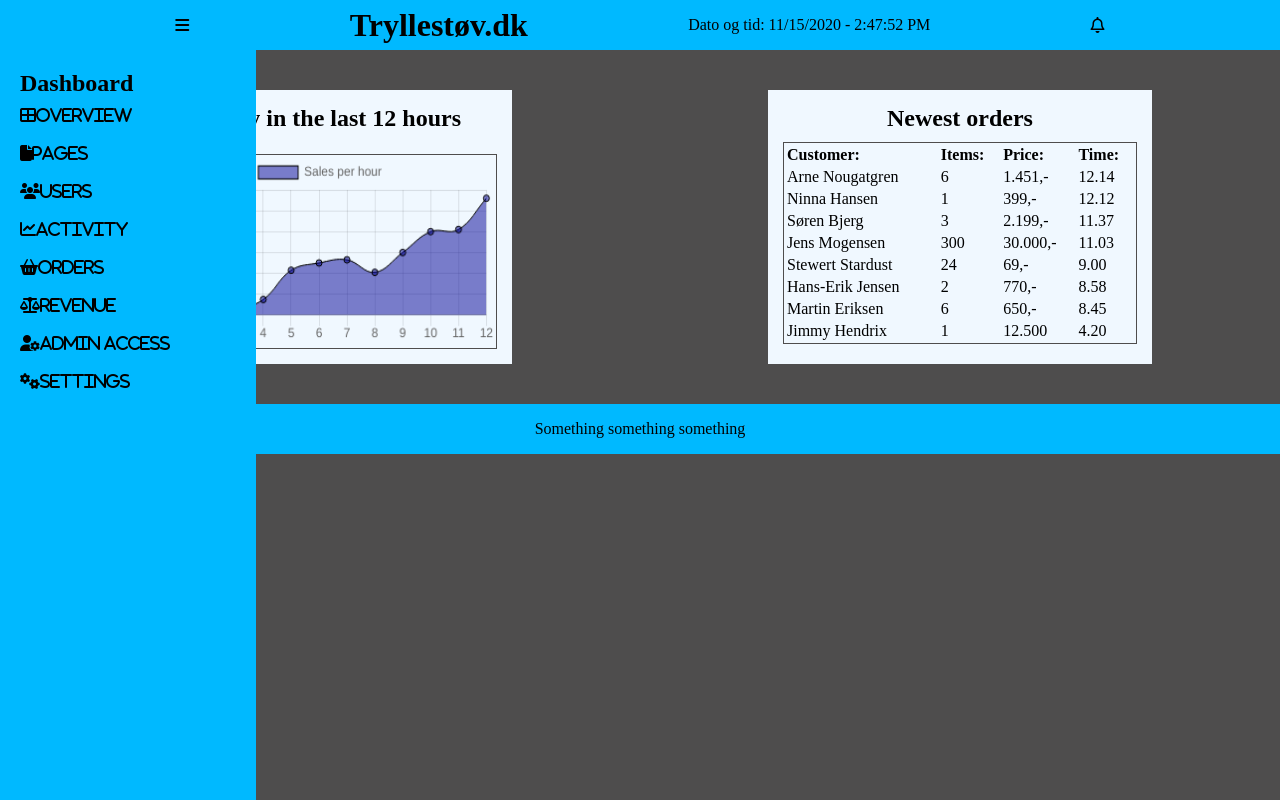
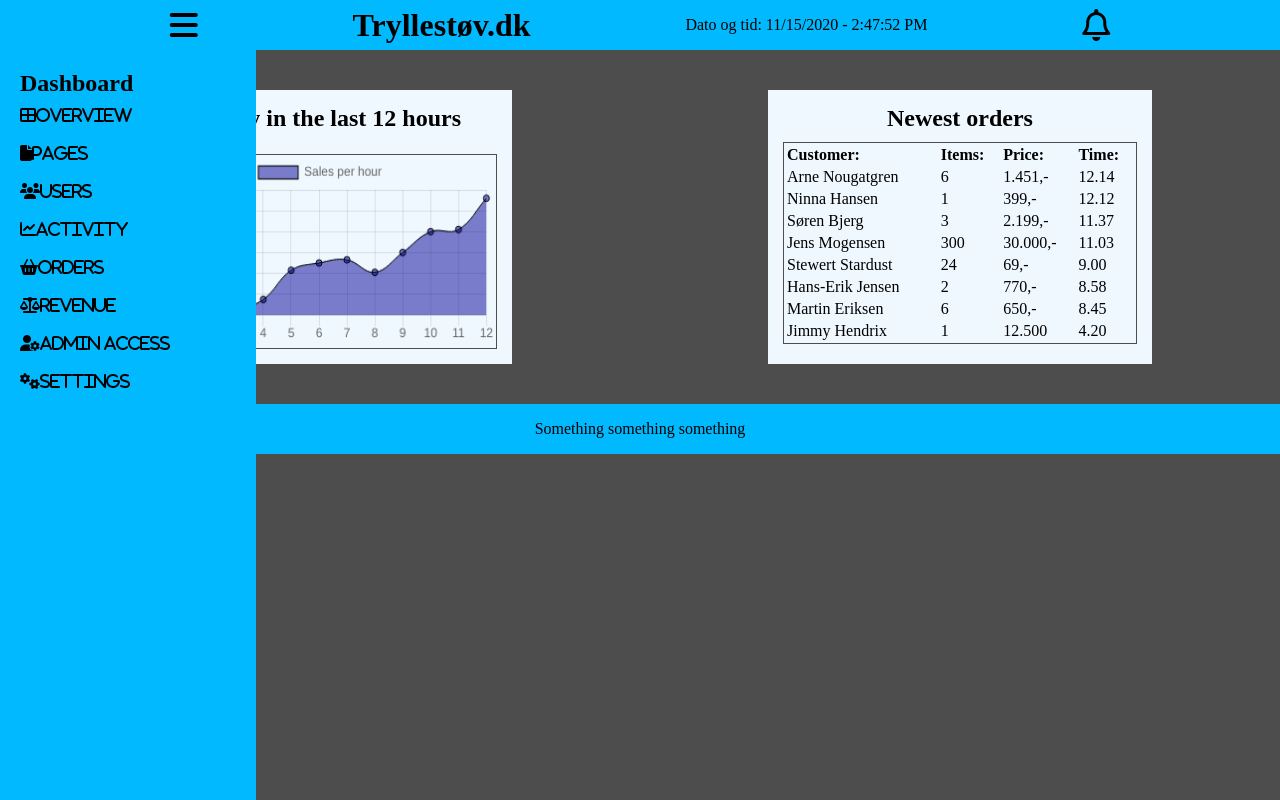
Before and after one commit to slippins/Dashboard, a website: page index.html in a window 1280 px wide. Drawn offline with nearby package versions, Linux system fonts and the light colour scheme.

Commit message:
ændret på størelsen af iconer i header

```diff
--- a/index.html
+++ b/index.html
@@ -28,7 +28,7 @@
 <body>
 
     <div class="header">
-        <i class="fas fa-bars" onclick="myFunction()"></i>
+        <i class="fas fa-bars fa-2x" onclick="myFunction()"></i>
         <h1>Tryllestøv.dk</h1>
         <div id="datoTid">
             <p>Dato og tid:
@@ -37,7 +37,7 @@
                 <span id="tid"></span>
             </p>
         </div>
-        <i class="far fa-bell"></i>
+        <i class="far fa-bell fa-2x"></i>
     </div>
     <div class="dashboardMenu" id="menu">
         <h2>Dashboard</h2>
```
